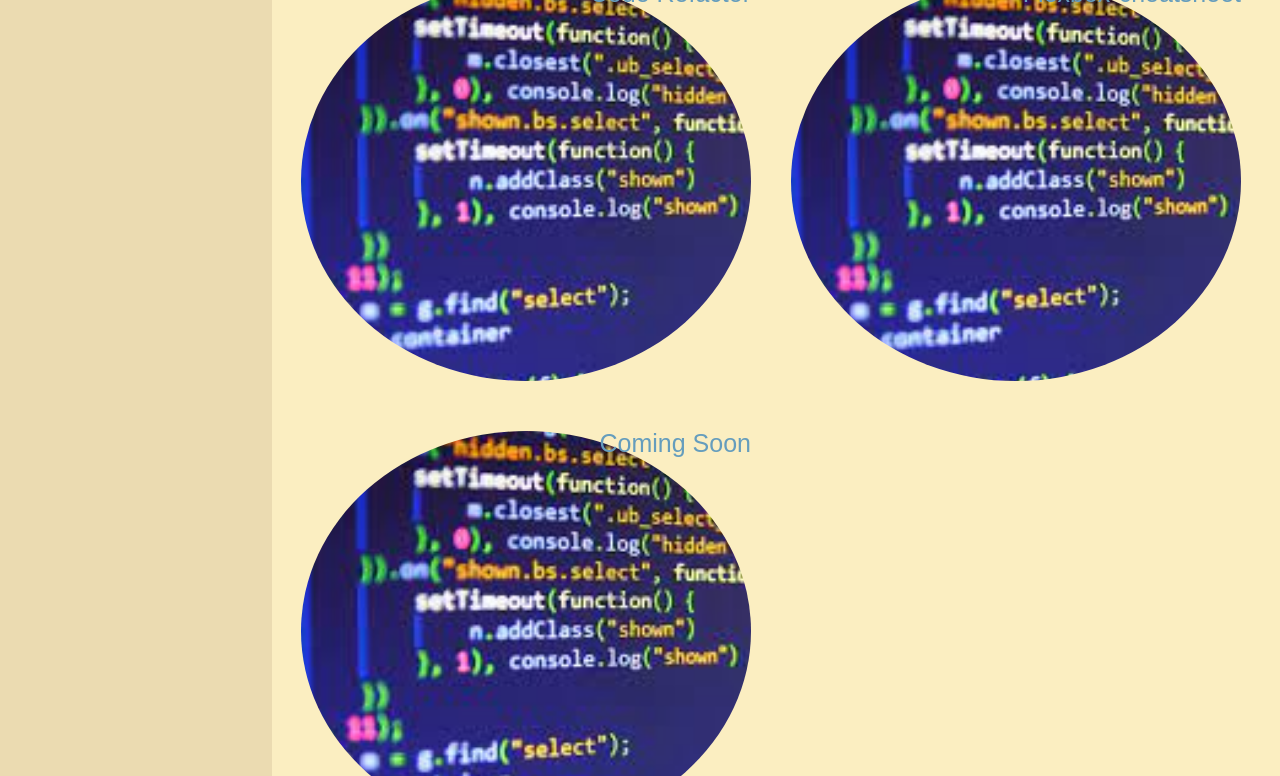
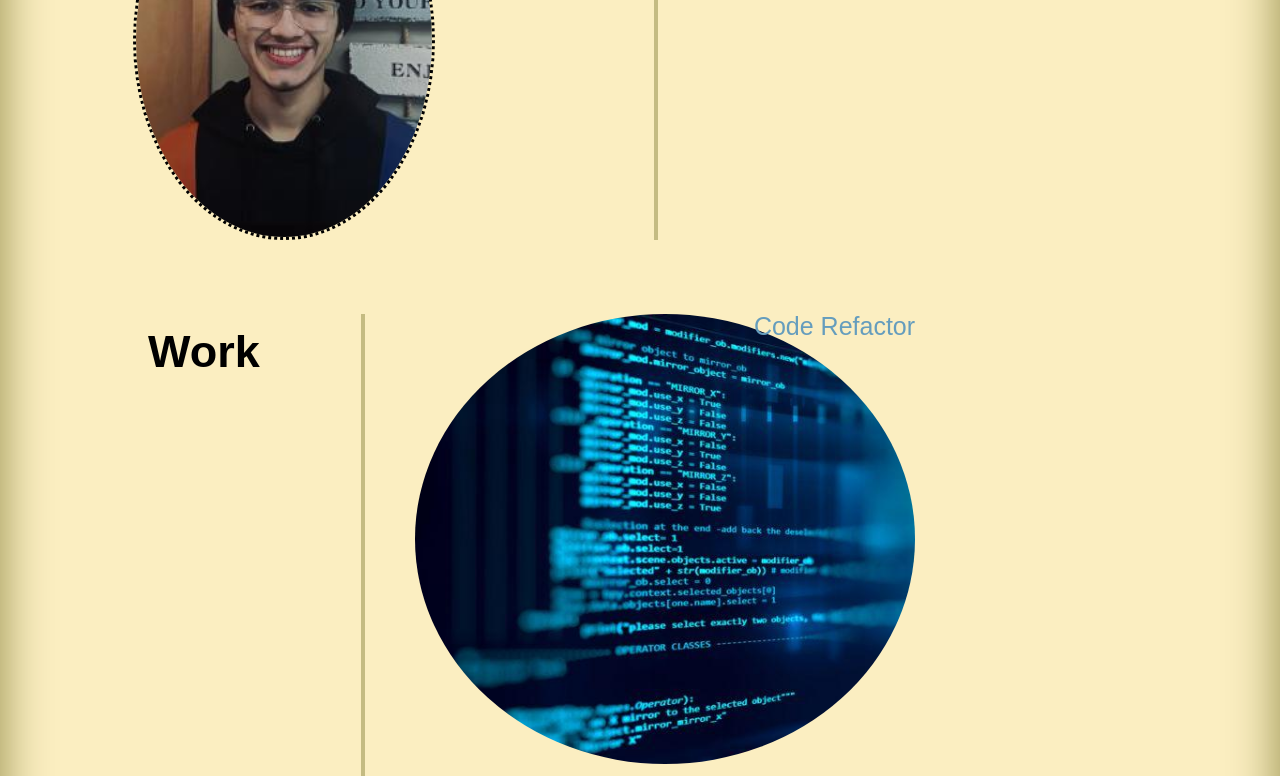
Before and after one commit to oscarV42/Professional-Portfolio, a plain HTML site: page index.html in a window 1280 px wide. Shown: the part 399-1175 px from the top of the page. Drawn offline with Linux system fonts and the light colour scheme.

Commit message:
adding more html content, css style, fixing nav links and improving responsivity

```diff
--- a/assets/style.css
+++ b/assets/style.css
@@ -3,7 +3,7 @@ body {
   flex-direction: column;
   justify-content: flex-start;
   background-color: #fbeec1;
-  box-shadow: inset 17rem 0 0 0 #8d705727;
+  box-shadow: inset 0px 0px 50px #8d8741, 0 0 50px #8d8741;
 }
 
 .header {
@@ -29,7 +29,7 @@ body {
 
 nav {
   display: flex;
-  justify-content: center;
+  justify-content: space-around;
   background-color: #8d705785;
   font-family: "Gill Sans", "Gill Sans MT", Calibri, "Trebuchet MS", sans-serif;
   margin-top: 20px;
@@ -40,60 +40,70 @@ nav ul li {
   font-size: 30px;
   margin-bottom: 15px;
   margin-top: 15px;
-  align-content: center;
 }
 
 nav a {
   text-decoration: none;
-  text-align: center;
 }
 
 .aboutme {
-  display: inline-flex;
+  display: flexbox;
   font-size: 20px;
-  margin-top: 25px;
-  margin-left: 20%;
+  margin-top: 5%;
+  margin-left: 10%;
   padding: 5px 5px 5px 5px;
 }
 
+.aboutme img {
+  align-content: center;
+  width: 200px;
+  height: 250px;
+  border-style: dotted;
+  border-radius: 50%;
+}
+
 .aboutme h2 {
+  flex-wrap: wrap;
   font-size: 45px;
   margin-right: 10px;
-  background-image: url(./images/avatar.png);
-  background-size: 50%;
   /* border-right: 2px solid black; */
 }
 
 .aboutme p {
-  margin-left: 5%;
+  margin-left: 7%;
   margin-right: 10%;
-  border-left: 2px solid black;
-  border-spacing: 5px;
+  border-left: 4px solid #8d87417e;
   font-size: 25px;
 }
 
 .work {
+  display: inline;
+  flex-flow: row wrap;
   font-size: 20px;
-  margin-top: 25px;
-  margin-left: 20%;
+  margin-top: 5%;
+  margin-bottom: 5%;
+  margin-left: 10%;
   padding: 5px 5px 5px 5px;
 }
 
 .work h2 {
+  margin: 15px;
+  text-align: center;
   font-size: 45px;
-  margin-right: 10px;
+}
+
+.work ul {
+  border-left: 4px solid #8d87417e;
 }
 
 .work ul li {
-  float: left;
-  flex-direction: row;
-  margin-left: 40px;
-  margin-bottom: 50px;
-  width: 450px;
-  height: 400px;
+  margin-bottom: 15px;
+  margin-left: 15px;
+  width: 225px;
+  height: 200px;
   text-align: end;
   font-size: 25px;
-  background-image: url(/assets/images/download.jpg);
+  background-image: url(/assets/images/computer_programming.jpg);
   background-size: 150%;
   border-radius: 50%;
   color: #659dbd;
@@ -110,12 +120,12 @@ nav a {
   background-color: #daad86;
   border-radius: 25%;
 } */
+
 #code-refactor:hover {
   background-image: url(./images/01-html-css-git-homework-demo.png);
   background-size: 100%;
   background-position: 50%;
   border-radius: 50%;
-  margin-bottom: 15px;
   box-shadow: inset 0px 0px 25px #8d8741, 0 0 25px #8d8741;
 }
 #flexbox-cheatsheet:hover {
@@ -123,7 +133,6 @@ nav a {
   background-size: 100%;
   background-position: 50%;
   border-radius: 50%;
-  margin-bottom: 15px;
   box-shadow: inset 0px 0px 25px #8d8741, 0 0 25px #8d8741;
 }
 
@@ -159,6 +168,7 @@ footer ul {
 footer ul li {
   justify-content: space-around;
   font-size: 25px;
+  margin: 15px;
 }
 a {
   color: #266488;
@@ -177,4 +187,43 @@ a:link {
     float: right;
     margin-right: 25px;
   }
+  .aboutme {
+    display: inline-flex;
+  }
+  .aboutme img {
+    width: 400px;
+    height: 400px;
+  }
+
+  .work ul li {
+    width: 400px;
+    height: 400px;
+  }
 }
+
+@media screen and (min-width: 962px) {
+  footer ul {
+    display: inline-block;
+    flex-direction: column;
+  }
+  footer ul li {
+    float: left;
+  }
+  .work {
+    display: flex;
+    margin-right: 10%;
+  }
+  .work h2 {
+    text-align: start;
+    margin-right: 10%;
+  }
+  .work ul li {
+    justify-content: right;
+    width: 500px;
+    height: 450px;
+    margin-left: 50px;
+  }
+  #code-refactor {
+    flex-grow: 3;
+  }
+}
--- a/index.html
+++ b/index.html
@@ -13,15 +13,16 @@
       <h1>Oscar Vizcaino</h1>
       <nav>
         <ul>
-          <li><a href="#">About Me</a></li>
-          <li><a href="#">Work</a></li>
-          <li><a href="#">Contact Me</a></li>
+          <li><a href="#about-me">About Me</a></li>
+          <li><a href="#work">Work</a></li>
+          <li><a href="#contact-me">Contact Me</a></li>
         </ul>
       </nav>
     </header>
     <section class="aboutme" id="about-me">
+      <img src="./assets/images/image0.jpg" alt="Picture of Oscar" />
       <h2>About Me</h2>
-      <p>
+      <p id="me">
         Lorem ipsum, dolor sit amet consectetur adipisicing elit. Quasi eius sit
         earum inventore numquam fugiat animi eum aut temporibus commodi odio
         aliquid corporis nulla sint deserunt, totam repellendus, ducimus
@@ -42,13 +43,15 @@
     <footer id="contact-me">
       <h2>Contact Me</h2>
       <ul>
-        <li><a href="#">210.683.4711</a></li>
+        <li><a href="tel: 2106834711">210.683.4711</a></li>
         <li>
           <a href="mailto: oscar.a.vizcaino@icloud.com"
             >oscar.a.vizcaino@icloud.com</a
           >
         </li>
-        <li><a href="https://github.com/oscarV42">Github</a></li>
+        <li>
+          <a href="https://github.com/oscarV42" target="_blank">Github</a>
+        </li>
       </ul>
     </footer>
   </body>
```
Also changed, not shown: assets/images/computer_programming.jpg (added), assets/images/download.jpg (deleted), assets/images/image0.jpg (added).
